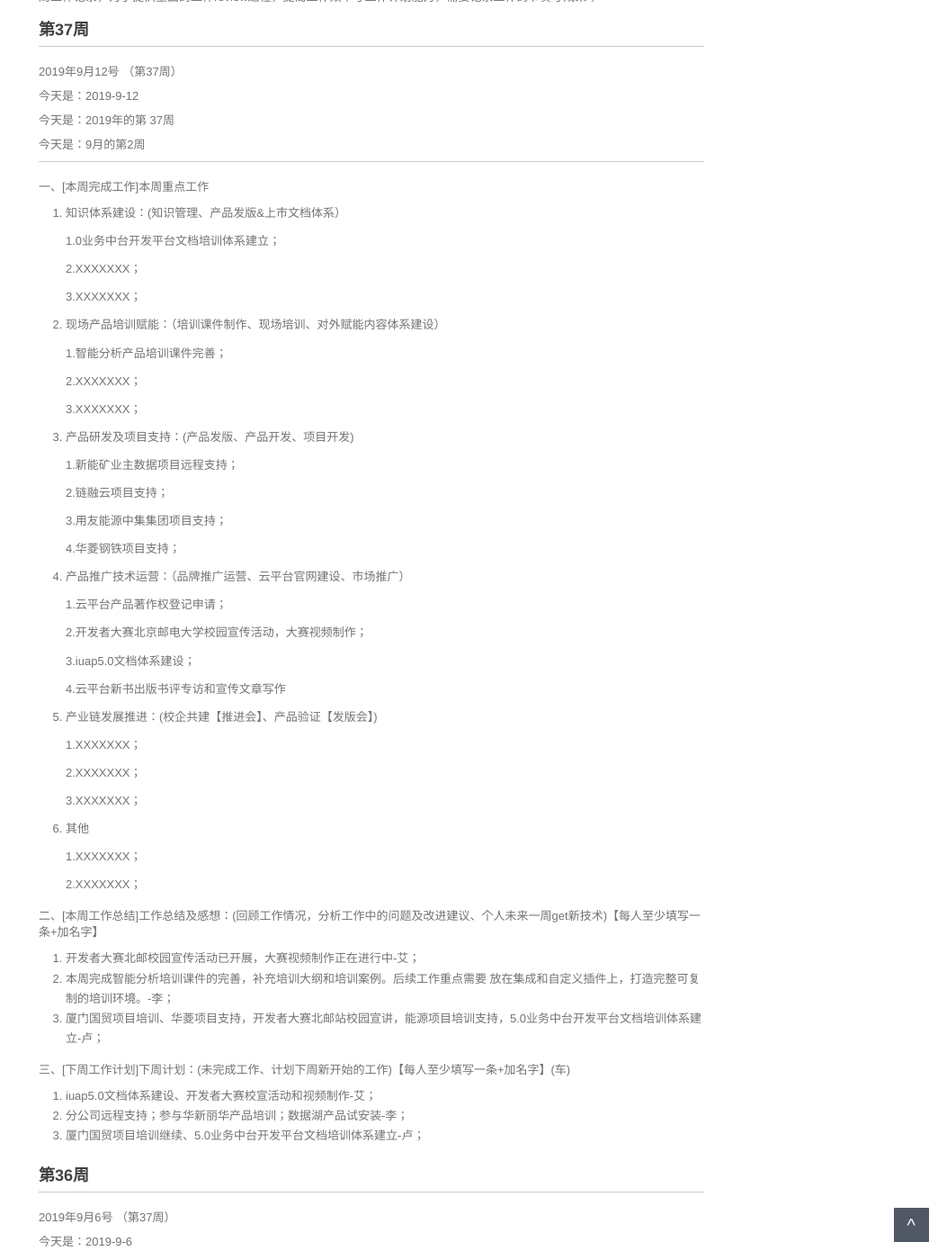
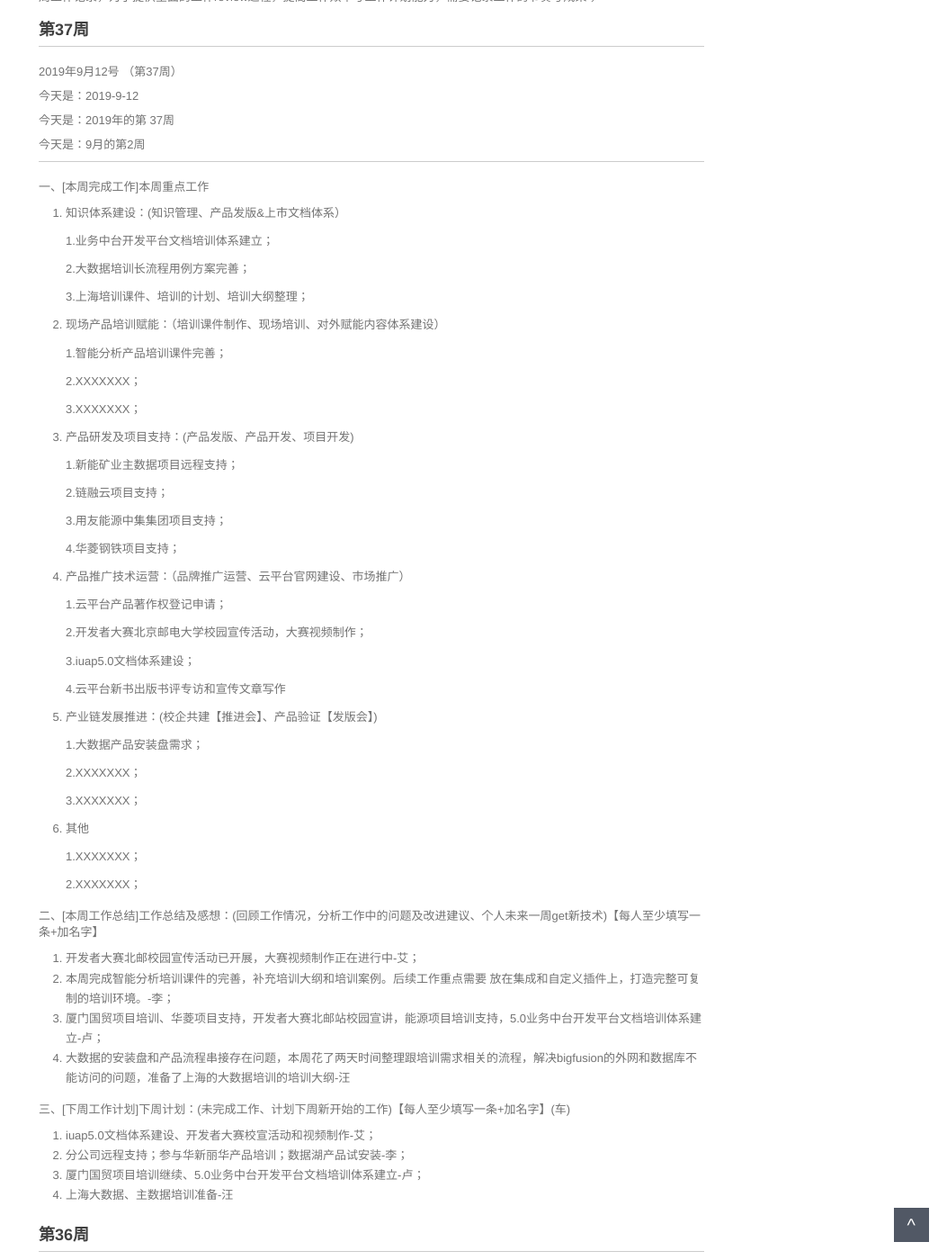
Before and after one commit to walllFlower/blog, a Jekyll site: the page built from _posts/2018-07-17-day_report_cxz.md, in a window 1280 px wide and 1400 px high, scrolled down 310 px. Shown: the whole window at 90% size, without its empty margins (227-1280 px from the left). Built offline with Jekyll 4.4.1, drawn with Linux system fonts in a browser that asks for light colours; comment, search, counter and statistics services are not loaded.

Commit message:
Update 2018-07-17-day_report_cxz.md

```diff
--- a/_posts/2018-07-17-day_report_cxz.md
+++ b/_posts/2018-07-17-day_report_cxz.md
@@ -26,11 +26,11 @@ categories: 技术运营工作周报
 
 1. 知识体系建设：(知识管理、产品发版&上市文档体系）
 
-    1.0业务中台开发平台文档培训体系建立；
-
-    2.XXXXXXX；
-
-    3.XXXXXXX；
+    1.业务中台开发平台文档培训体系建立；
+
+    2.大数据培训长流程用例方案完善；
+
+    3.上海培训课件、培训的计划、培训大纲整理；
 
 2. 现场产品培训赋能：（培训课件制作、现场培训、对外赋能内容体系建设）
 
@@ -63,7 +63,7 @@ categories: 技术运营工作周报
 
 5. 产业链发展推进：(校企共建【推进会】、产品验证【发版会】)
 
-    1.XXXXXXX；
+    1.大数据产品安装盘需求；
 
     2.XXXXXXX；
 
@@ -80,13 +80,14 @@ categories: 技术运营工作周报
 1. 开发者大赛北邮校园宣传活动已开展，大赛视频制作正在进行中-艾；
 2. 本周完成智能分析培训课件的完善，补充培训大纲和培训案例。后续工作重点需要 放在集成和自定义插件上，打造完整可复制的培训环境。-李；
 3. 厦门国贸项目培训、华菱项目支持，开发者大赛北邮站校园宣讲，能源项目培训支持，5.0业务中台开发平台文档培训体系建立-卢；
+4. 大数据的安装盘和产品流程串接存在问题，本周花了两天时间整理跟培训需求相关的流程，解决bigfusion的外网和数据库不能访问的问题，准备了上海的大数据培训的培训大纲-汪
 
 三、[下周工作计划]下周计划：(未完成工作、计划下周新开始的工作)【每人至少填写一条+加名字】(车)
 
 1. iuap5.0文档体系建设、开发者大赛校宣活动和视频制作-艾；
 2. 分公司远程支持；参与华新丽华产品培训；数据湖产品试安装-李；
 3. 厦门国贸项目培训继续、5.0业务中台开发平台文档培训体系建立-卢；
-
+4. 上海大数据、主数据培训准备-汪
 
 
 ###  第36周
```
